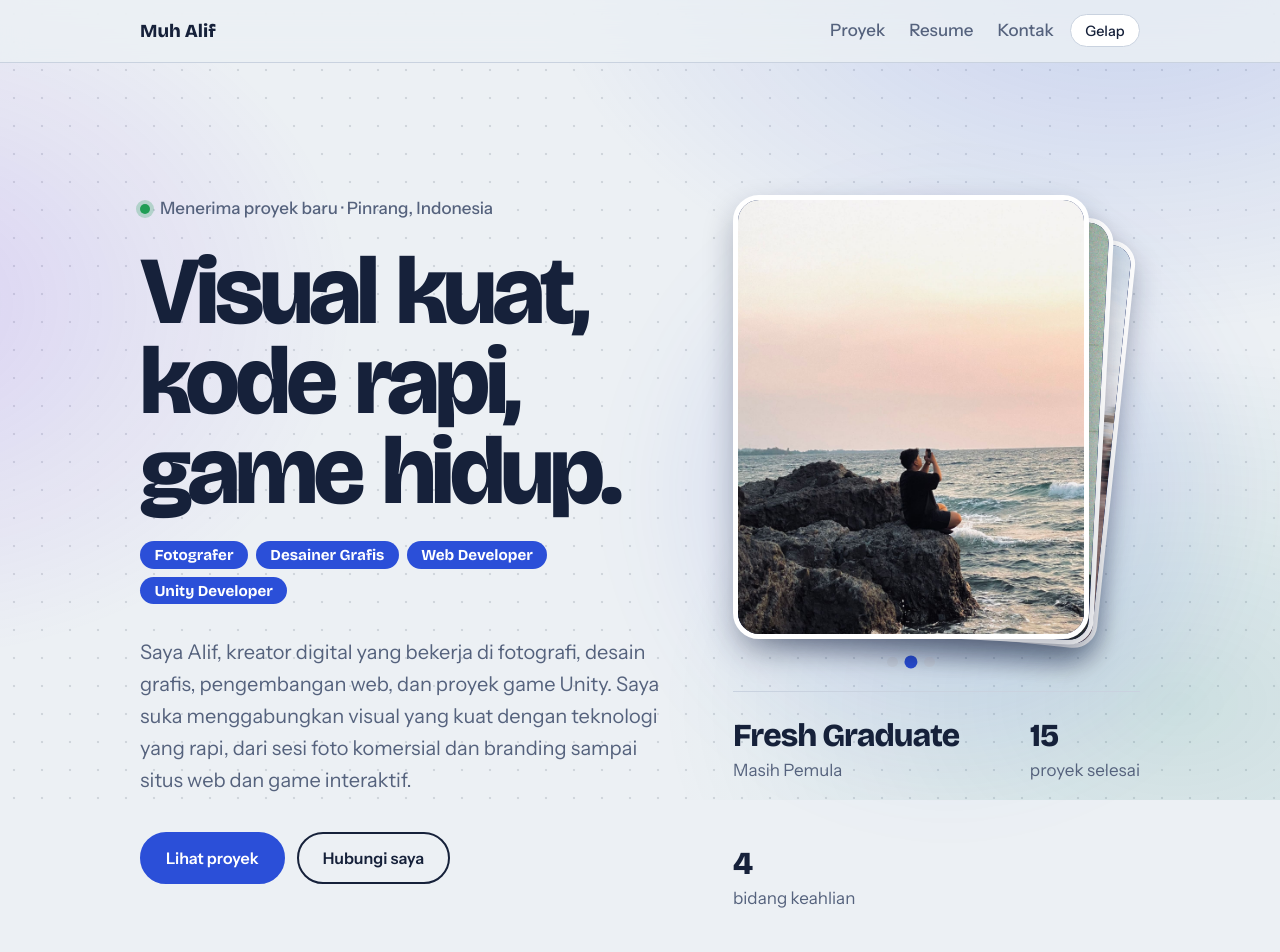
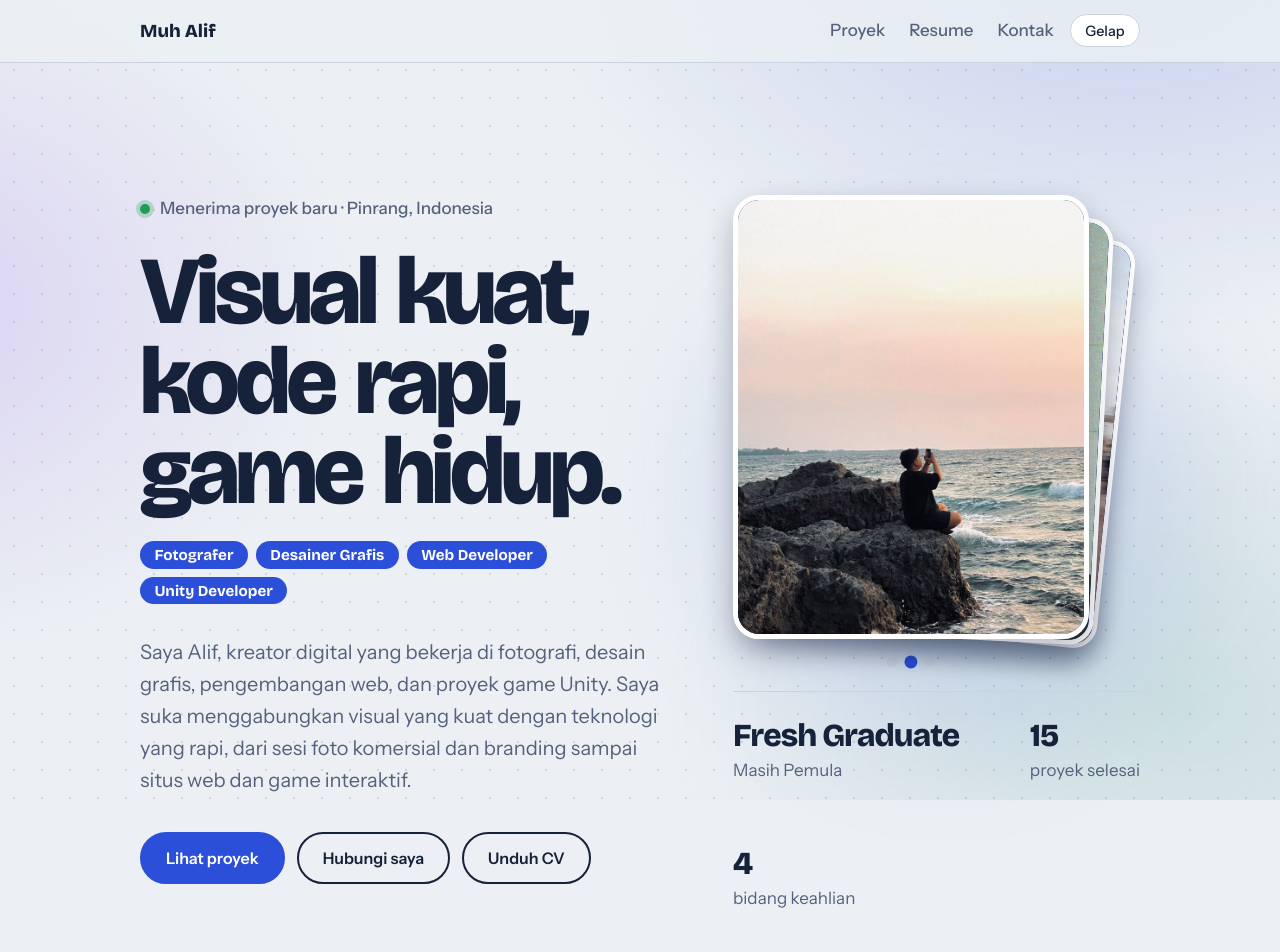
Before and after one commit to Olipppp1234/portofolio-alif, a React (Vite) app: page / in a window 1280 px wide. Shown: the top 952 px of the page. Built offline with nearby package versions, Linux system fonts and the light colour scheme.

Commit message:
hapus tombol CV dari menu

```diff
--- a/src/components/Hero.jsx
+++ b/src/components/Hero.jsx
@@ -19,6 +19,7 @@ export default function Hero() {
           <div className="btns">
             <a className="btn utama" href="#proyek">Lihat proyek</a>
             <a className="btn" href="#kontak">Hubungi saya</a>
+            {profil.cv && <a className="btn" href={profil.cv} download={profil.cvNama || true}>Unduh CV</a>}
           </div>
         </div>
         <div className="foto-wrap">
--- a/src/data.js
+++ b/src/data.js
@@ -9,6 +9,8 @@ export const profil = {
   lokasi: "Pinrang, Indonesia",
   email: "katomuhammad28@gmail.com",
   web3key: "cd7dac2f-9d5f-4f64-ba73-e490a57952da",
+  cv: "/CV-Muh-Alif.pdf",
+  cvNama: "CV-Muh-Alif.pdf",
   intro:
     "Saya Alif, kreator digital yang bekerja di fotografi, desain grafis, pengembangan web, dan proyek game Unity. Saya suka menggabungkan visual yang kuat dengan teknologi yang rapi, dari sesi foto komersial dan branding sampai situs web dan game interaktif.",
 };
```
Also changed, not shown: src/components/Header.jsx (line endings or trailing spaces), src/styles.css (line endings or trailing spaces), 1 other file (tests, documents, lock files or other folders).
